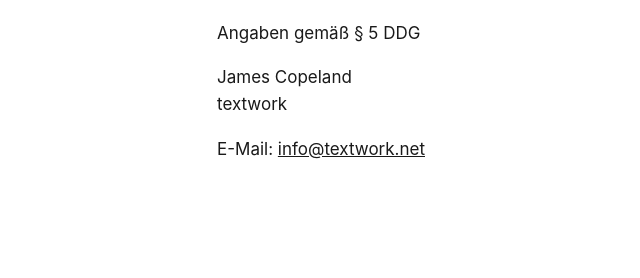
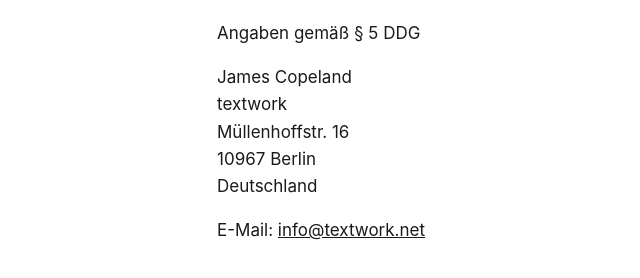
Before and after one commit to jocomat/textwork-site, a plain HTML site: page impressum.html in a window 1280 px wide. Shown: the part 188-466 px from the top of the page, without its empty margins (103-743 px from the left). Drawn offline with Linux system fonts and the light colour scheme.

Commit message:
Impressum: postal address
Co-Authored-By: Claude Opus 5.5 <noreply@anthropic.com>

```diff
--- a/impressum.html
+++ b/impressum.html
@@ -6,6 +6,6 @@
 <p><a href="index.html">← textwork</a></p>
 <h1>Impressum</h1>
 <p>Angaben gemäß § 5 DDG</p>
-<p>James Copeland<br>textwork</p>
+<p>James Copeland<br>textwork<br>Müllenhoffstr. 16<br>10967 Berlin<br>Deutschland</p>
 <p>E-Mail: <a href="mailto:info@textwork.net">info@textwork.net</a></p>
 </main></body></html>
```
